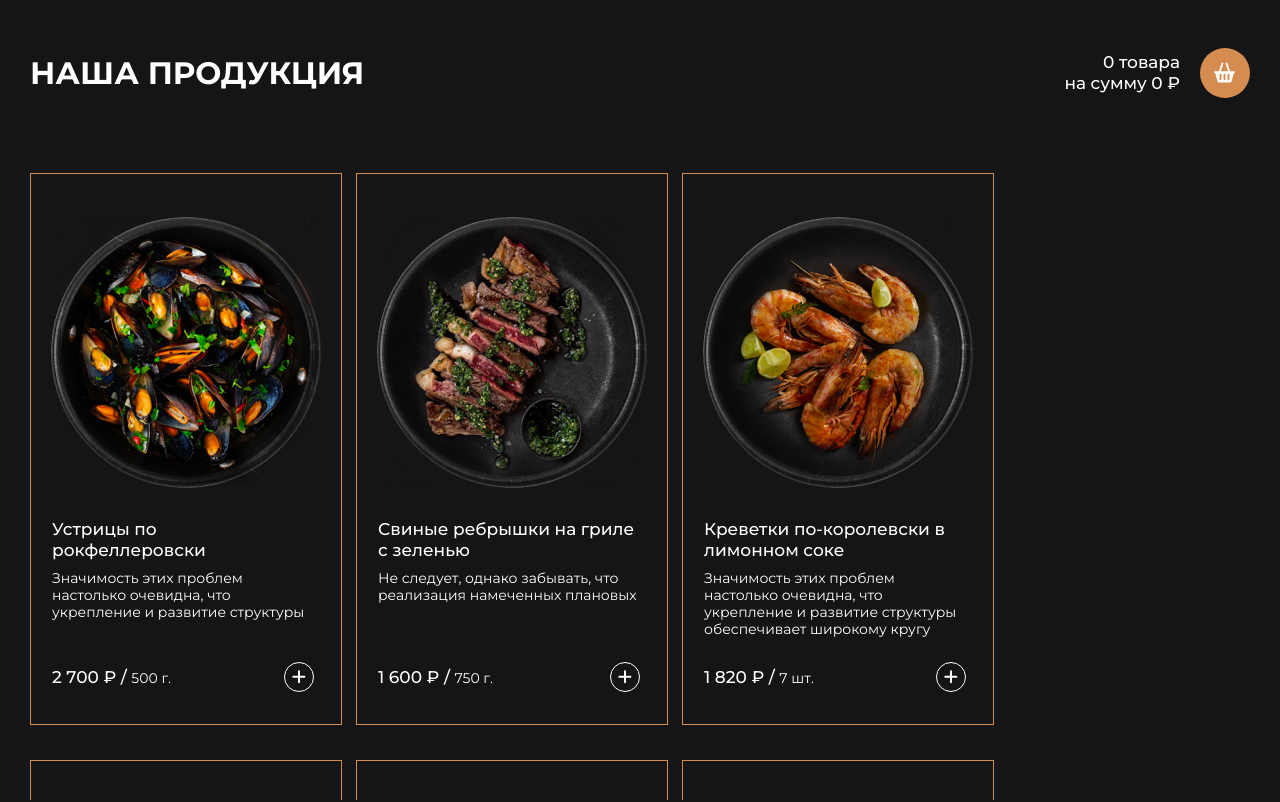
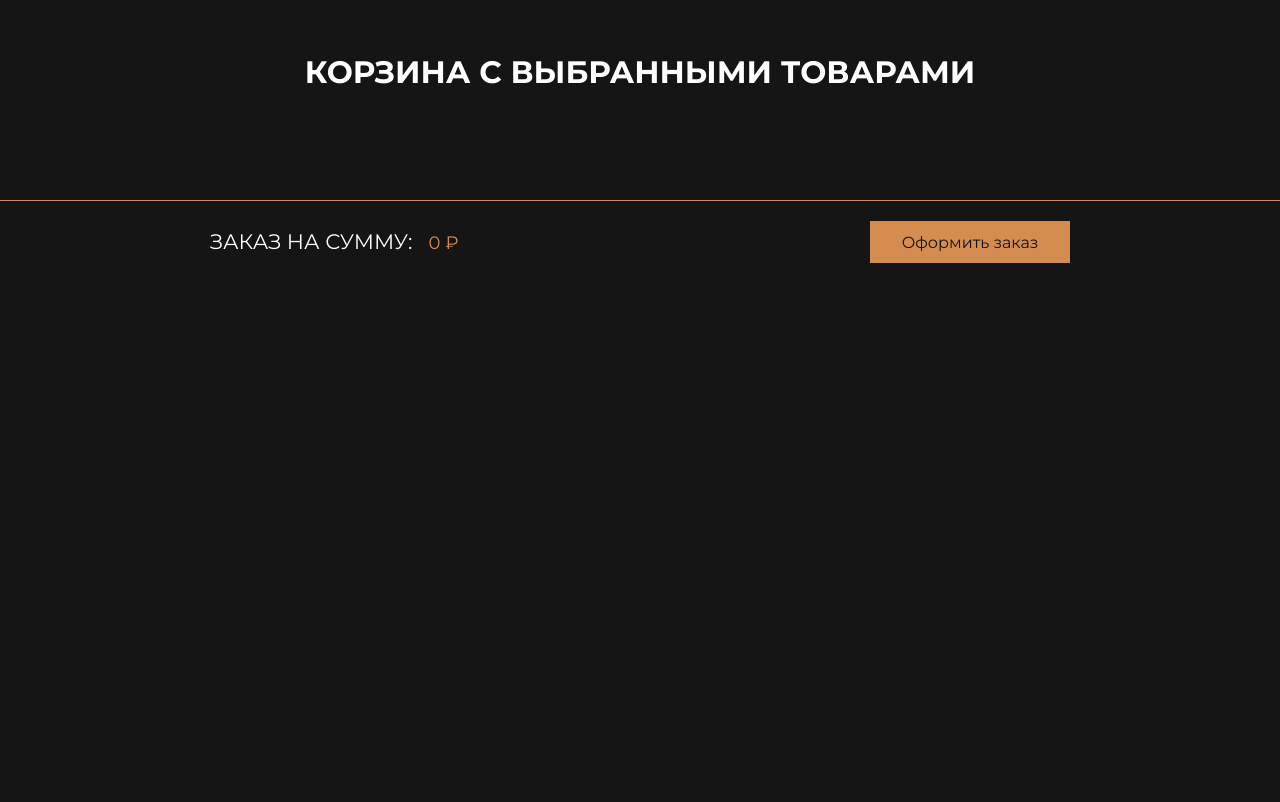
Before and after one commit to julia-popova-s/module-react, a React (Create React App) app: page /shoplist in a window 1280 px wide. Shown: the top 802 px of the page. Built offline with nearby package versions, Linux system fonts and the light colour scheme.

Commit message:
added routing

```diff
--- a/src/App.js
+++ b/src/App.js
@@ -1,8 +1,10 @@
 import "./components/pages/styles/reset.css";
 import "./components/pages/styles/variables.css";
 import React, { createContext, useState } from "react";
+import { Routes, Route } from "react-router-dom";
 import BasketPage from "./components/pages/basketPage";
 import ProductsPage from "./components/pages/productsPage";
+import NotFound from "./components/pages/NotFound";
 export const Context = createContext();
 function App() {
   const [data, setData] = useState([]);
@@ -19,10 +21,15 @@ function App() {
     totalQuantity,
   };
   return (
-    <Context.Provider value={context}>
-      <ProductsPage />
-      <BasketPage />
-    </Context.Provider>
+    <>
+      <Context.Provider value={context}>
+        <Routes>
+          <Route path="/" element={<ProductsPage />} />
+          <Route path="/shoplist" element={<BasketPage />} />
+          <Route path="/*" element={<NotFound />} />
+        </Routes>
+      </Context.Provider>
+    </>
   );
 }
 
--- a/src/components/elements/basketMini/BasketShopMini.js
+++ b/src/components/elements/basketMini/BasketShopMini.js
@@ -1,6 +1,7 @@
 import { BasketMini } from "./BasketMini.styled";
 import getPriceWithSpace from "../../utils/getPriceWithSpace";
 import PropTypes from "prop-types";
+import { Link } from "react-router-dom";
 
 function BasketShopMini({ url, counter, sum }) {
   const newSum = getPriceWithSpace(sum);
@@ -10,7 +11,9 @@ function BasketShopMini({ url, counter, sum }) {
         <p className="basket-mini__text-item">{counter} товара</p>
         <p className="basket-mini__text-item"> на сумму {`${newSum} ₽`}</p>
       </div>
-      <img src={url} className="basket-mini__icon" alt="Корзина" />
+      <Link to="/shoplist">
+        <img src={url} className="basket-mini__icon" alt="Корзина" />
+      </Link>
     </BasketMini>
   );
 }
--- /dev/null
+++ b/src/components/pages/NotFound.js
@@ -0,0 +1,4 @@
+function NotFound() {
+  return <div>Такой страницы не существует</div>;
+}
+export default NotFound
```
